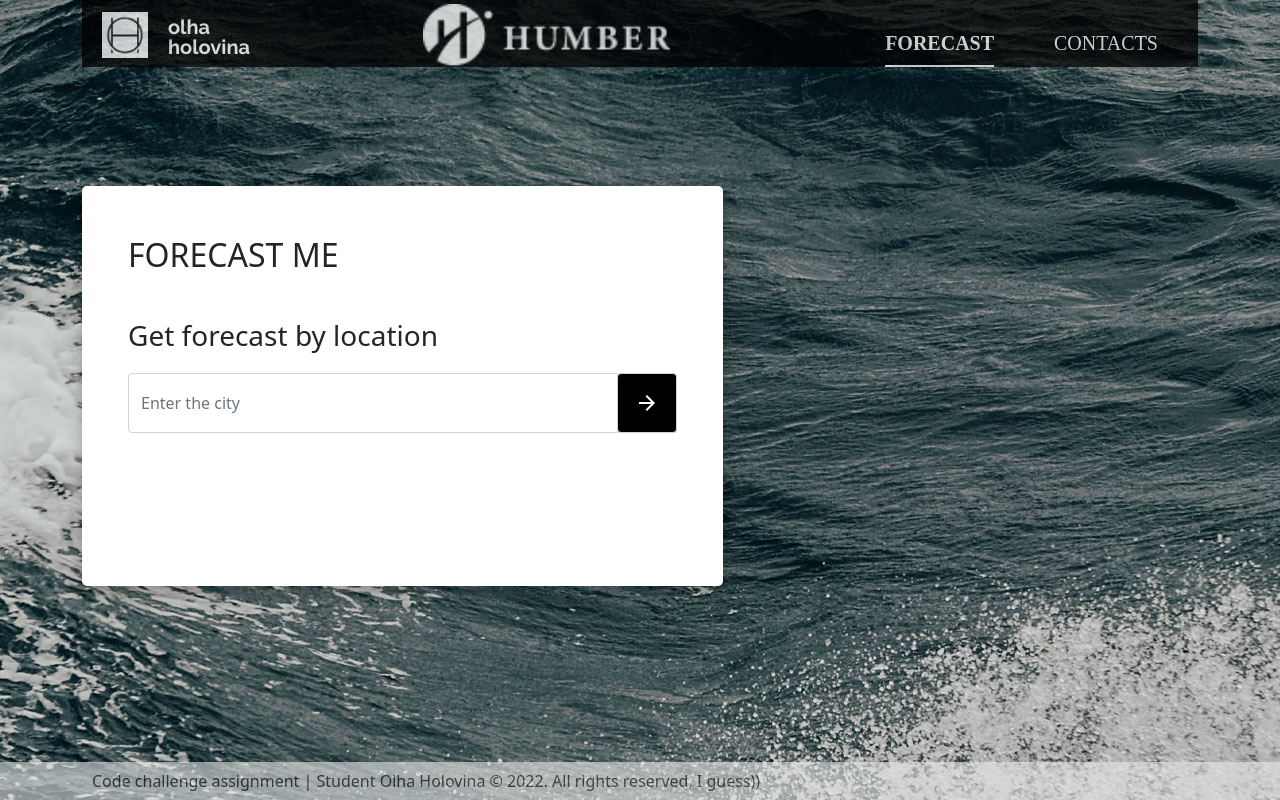
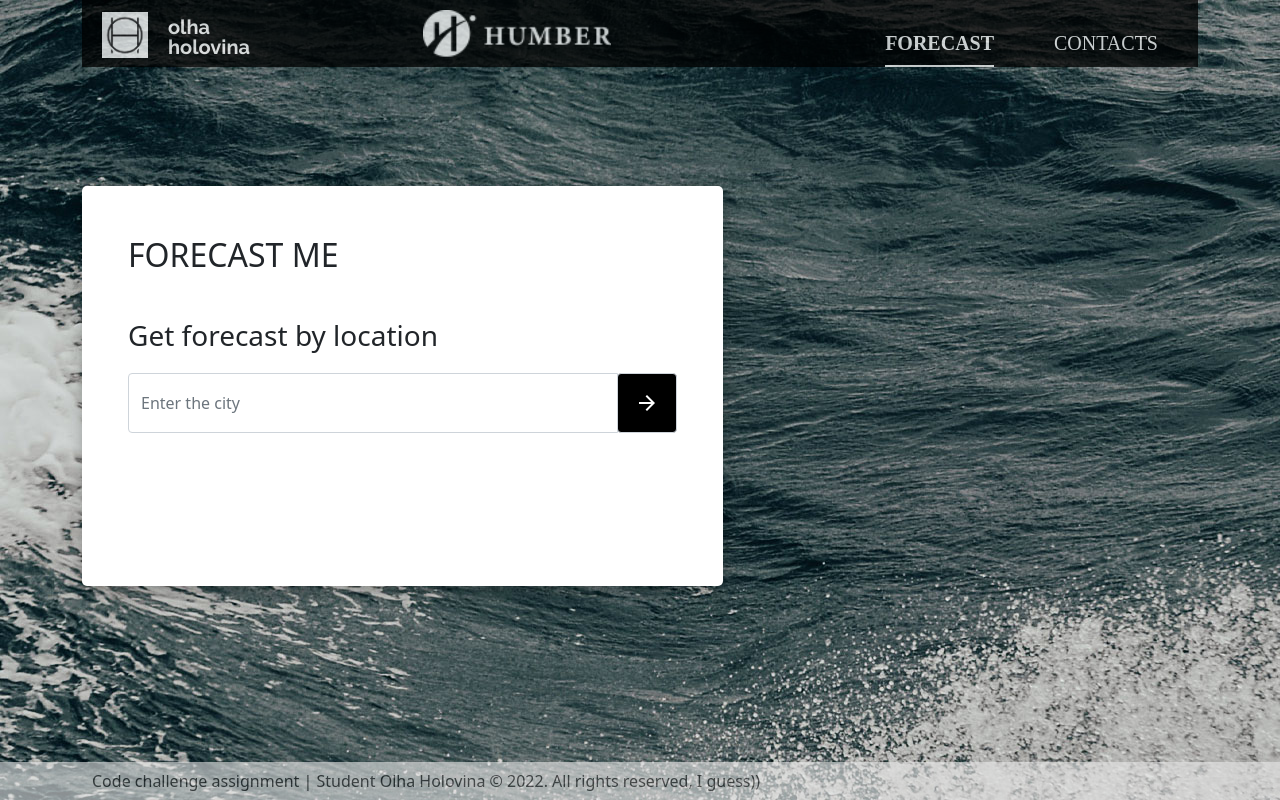
Before and after one commit to OlhaHolovina/code-assignment, a plain HTML site: page index.html in a window 1280 px wide. Drawn offline with nearby package versions, Linux system fonts and the light colour scheme.

Commit message:
logo size xhange

```diff
--- a/css/style.css
+++ b/css/style.css
@@ -67,8 +67,8 @@ html {
 }
 
 #humber-logo {
-  margin-top: -8px;
-  height: 63px;
+  margin-top: -2px;
+  height: 48px;
   display: block;
 }
 
```
